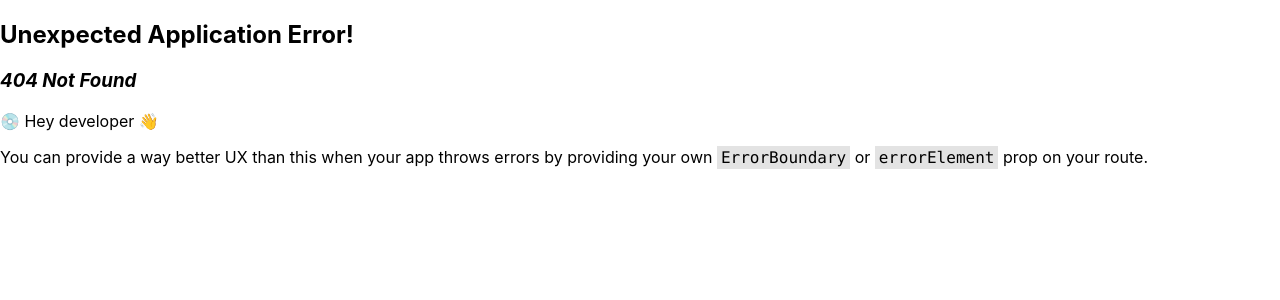
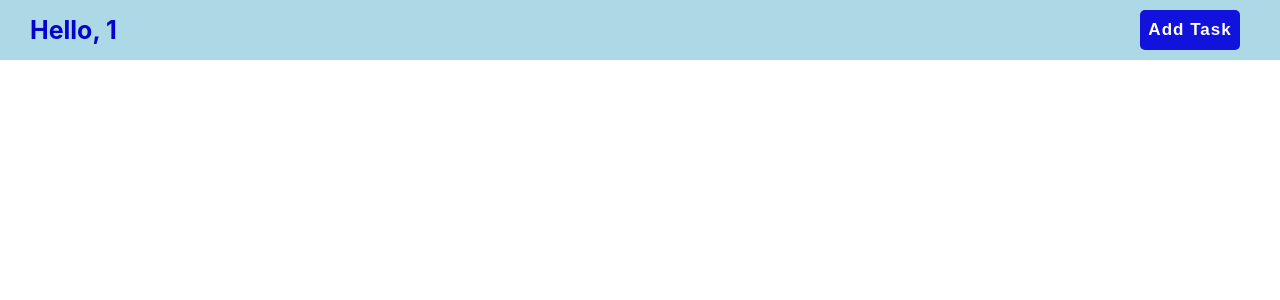
Before and after one commit to hasanabulhasan01/Task-Manager-, a React (Create React App) app: page /Tasks/1/1 in a window 1280 px wide. Before the commit this address had no page. Shown: the top 300 px of the page. Built offline with nearby package versions, Linux system fonts and the light colour scheme.

Commit message:
redux store setup

```diff
--- a/package.json
+++ b/package.json
@@ -3,15 +3,20 @@
   "version": "0.1.0",
   "private": true,
   "dependencies": {
+    "@reduxjs/toolkit": "^2.2.3",
     "@testing-library/jest-dom": "^5.17.0",
     "@testing-library/react": "^13.4.0",
     "@testing-library/user-event": "^13.5.0",
     "react": "^18.2.0",
     "react-dom": "^18.2.0",
     "react-modal": "^3.16.1",
+    "react-redux": "^9.1.1",
     "react-router-dom": "^6.22.3",
     "react-scripts": "5.0.1",
     "react-toastify": "^10.0.5",
+    "redux": "^5.0.1",
+    "redux-persist": "^6.0.0",
+    "uuid": "^9.0.1",
     "web-vitals": "^2.1.4"
   },
   "scripts": {
--- a/src/App.js
+++ b/src/App.js
@@ -1,10 +1,19 @@
 import './App.css';
 // import Users from './components/Users'
 import Router from './config/router'
+import { store, persistor } from './store'
+import {Provider} from 'react-redux'
+import { PersistGate } from 'redux-persist/integration/react'
 
 function App() {
   return (
+    <>
+    <Provider store={store}>
+    <PersistGate loading={null} persistor={persistor}>
     <Router />
+    </PersistGate>
+    </Provider>
+    </>
   );
 }
 
--- /dev/null
+++ b/src/components/TaskModal/index.css
@@ -0,0 +1,22 @@
+.modal-input {
+    width: 100%;
+    padding: 10px;
+    margin-bottom: 10px;
+    border: 1px solid #ccc;
+    border-radius: 5px;
+    box-sizing: border-box;
+  }
+
+  .modal-button {
+    padding: 10px 20px;
+    margin-right: 10px;
+    background-color: #007bff;
+    color: #fff;
+    border: none;
+    border-radius: 5px;
+    cursor: pointer;
+  }
+
+  .modal-button:hover {
+    background-color: #0056b3;
+  }
--- /dev/null
+++ b/src/components/TaskModal/index.js
@@ -0,0 +1,49 @@
+import React, { useState } from 'react';
+import Modal from 'react-modal';
+import "./index.css"
+import { v4 as uuidv4 } from 'uuid';
+
+
+const customStyles = {
+  content: {
+    top: '50%',
+    left: '50%',
+    right: 'auto',
+    bottom: 'auto',
+    marginRight: '-50%',
+    transform: 'translate(-50%, -50%)',
+    minWidth: '30%',
+    maxWidth: '50%',
+    padding: '20px',
+  },
+};
+
+Modal.setAppElement('#root'); // Set the root element for accessibility
+
+function TaskModal({ isOpen, closeModal, addNewTask, userId }) {
+  const [taskName, setTaskName] = useState('');
+  const [deadLine, setDeadLine] = useState('');
+
+  const handleAddTask = () => {
+    addNewTask({id:uuidv4(), name: taskName, deadLine: deadLine, userId: userId,});
+    setTaskName('');
+    setDeadLine('');
+    closeModal();
+  };
+
+  return (
+    <Modal isOpen={isOpen} onRequestClose={closeModal} style={customStyles}>
+      <h2>Add Task</h2>
+      <form>
+          <input className='modal-input' placeholder='Enter Your Task Here' type="text" value={taskName} onChange={(e) => setTaskName(e.target.value)} />
+        <br />
+          <input className='modal-input' placeholder='Enter Deadline' type="text" value={deadLine} onChange={(e) => setDeadLine(e.target.value)} />
+        <br />
+        <button className='modal-btn' type="button" onClick={handleAddTask}>Add</button>
+        <button className='modal-btn' type="button" onClick={closeModal}>Cancel</button>
+      </form>
+    </Modal>
+  );
+}
+
+export default TaskModal;
--- a/src/components/Tasks/index.css
+++ b/src/components/Tasks/index.css
@@ -0,0 +1,33 @@
+.Nav{
+    width: 100vw;
+    height: 60px;
+    background-color: lightblue;
+    display: flex;
+    align-items: center;
+    justify-content: space-between;
+}
+
+.userName{
+    margin-left: 30px;
+    margin-right: 30px;
+    font-size: 25px;
+    color: rgb(2, 2, 207);
+}
+.addTask-btn{
+    height: 40px;
+    width: 100px;
+    margin-right: 40px;
+    background-color: rgb(18, 18, 221);
+    border-radius: 5px;
+    border: none;
+    font-size: 17px;
+    font-weight: 600;
+    letter-spacing: 1px;
+    color: white;
+}
+.addTask-btn:hover{
+    cursor: pointer;
+}
+.addTask-btn:active{
+    transform: scale(0.97);
+}
--- a/src/components/Tasks/index.js
+++ b/src/components/Tasks/index.js
@@ -1,14 +1,57 @@
-import'./index.css'
+import "./index.css";
+import { useState } from "react";
 import { useParams } from "react-router-dom";
+import TaskModal from "../TaskModal";
+import { useDispatch, useSelector } from "react-redux";
+import { addTask, deleteTask, updateTask } from "../../store/taskSlice";
+
+function Tasks() {
+  const [modalIsOpen, setModalIsOpen] = useState(false);
+//   const [task, setTask] = useState([]);
+
+  let { userName, userId } = useParams();
+  console.log("userId...", userId);
+  console.log("userName...", userName);
+
+  const dispatch = useDispatch();
+//   const tasks = useSelector((state) => state.tasks.tasks);
+//   console.log(tasks);
+
+  const openModal = () => {
+    setModalIsOpen(true);
+  };
+
+  const closeModal = () => {
+    setModalIsOpen(false);
+  };
+
+  const addNewTask = (newTask) => {
+    dispatch(addTask({task: newTask}));
+  };
 
 
-function Tasks(){
+//   const handleDeleteTask = (taskId) => {
+//     dispatch(deleteTask(taskId));
+//   };
 
-    let {id} = useParams()
-    console.log("id...", id)
-    return(
-        <h1>Task Page</h1>
-    )
+//   const handleUpdateTask = (taskId, updatedTask) => {
+//     dispatch(updateTask({ taskId, updatedTask }));
+//   };
+
+  return (
+    <div className="Nav">
+      <h2 className="userName">Hello, {userName}</h2>
+      <button className="addTask-btn" onClick={openModal}>
+        Add Task
+      </button>
+      <TaskModal
+        isOpen={modalIsOpen}
+        closeModal={closeModal}
+        addNewTask={addNewTask}
+        userId={userId}
+      />
+    </div>
+  );
 }
 
 export default Tasks;
--- a/src/components/Users/index.css
+++ b/src/components/Users/index.css
@@ -35,12 +35,14 @@
     margin-left: 60px;
     letter-spacing: 1px;
     color: rgb(153, 146, 146);
+    font-size: 18px;
 }
 .user{
     /* text-decoration: none; */
     margin: 30px;
     letter-spacing: 1px;
     font-weight: 600;
+    font-size: 17px;
 }
 .user:hover{
     cursor: pointer;
--- a/src/components/Users/index.js
+++ b/src/components/Users/index.js
@@ -43,7 +43,7 @@ function Users() {
                         <li
                             key={user.id}
                             className="user"
-                        onClick={() => navigate(`/Tasks/${user.id}`)}
+                        onClick={() => navigate(`/Tasks/${user.name}/${user.id}`)}
                         >
                             {user.name}
                         </li>
--- a/src/config/router.js
+++ b/src/config/router.js
@@ -9,7 +9,7 @@ const router = createBrowserRouter([
       element: <Users />,
     },
     {
-      path: "/Tasks/:id",
+      path: "/Tasks/:userName/:userId",
       element: <Tasks />,
     },
 
--- /dev/null
+++ b/src/store/index.js
@@ -0,0 +1,21 @@
+import { configureStore } from '@reduxjs/toolkit'
+import rootReducer from './rootReducer'
+import { persistStore, persistReducer } from 'redux-persist'
+import storage from 'redux-persist/lib/storage' // defaults to localStorage for web
+
+const persistConfig = {
+    key: 'root',
+    storage,
+}
+
+const persistedReducer = persistReducer(persistConfig, rootReducer)
+
+const store = configureStore({
+    reducer: persistedReducer
+})
+
+const persistor = persistStore(store)
+
+export {
+    store, persistor
+}
--- /dev/null
+++ b/src/store/rootReducer.js
@@ -0,0 +1,9 @@
+import { combineReducers } from "redux";
+import taskSlice from "./taskSlice";
+
+
+const rootReducer = combineReducers({
+    taskReducer: taskSlice.reducer,
+})
+
+export default rootReducer;
--- /dev/null
+++ b/src/store/taskSlice.js
@@ -0,0 +1,26 @@
+import { createSlice } from "@reduxjs/toolkit";
+
+const taskSlice = createSlice({
+  name: "taskList",
+  initialState: {
+    tasksList: [],
+  },
+  reducers: {
+    addTask: (state, action) => {
+        console.log('Payload:', action.payload);
+        console.log('Current State:', state.tasks);
+        state.tasks = [...state.tasksList, action.payload.task];
+      },
+    // deleteTask: (state, action) => {
+    //   state.tasks = state.tasks.filter((task) => task.id !== action.payload);
+    // },
+    // updateTask: (state, action) => {
+    //   state.tasks = state.tasks.map((task) =>
+    //     task.id === action.payload.taskId ? action.payload.updatedTask : task
+    //   );
+    // },
+  },
+});
+
+export const { addTask, deleteTask, updateTask } = taskSlice.actions;
+export default taskSlice;
```
Also changed, not shown: 1 other file (tests, documents, lock files or other folders).
